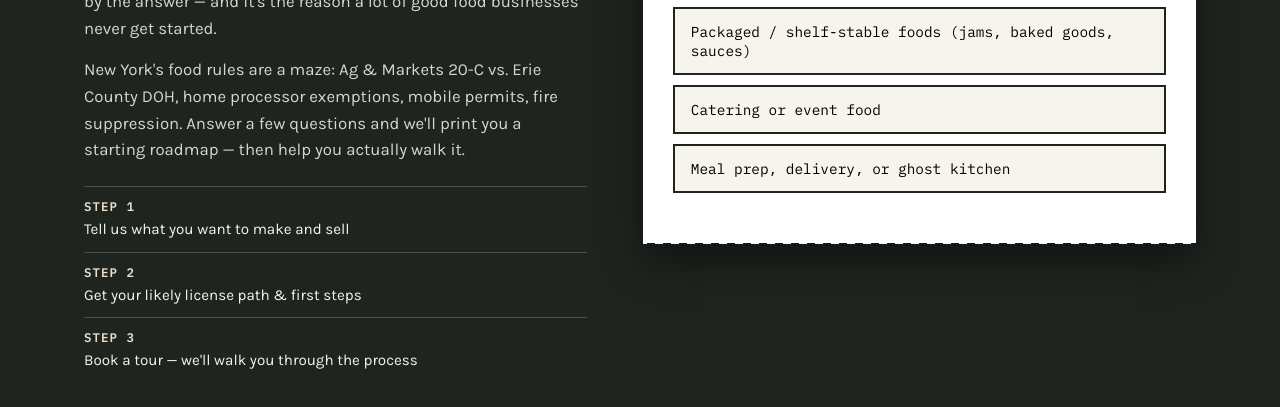
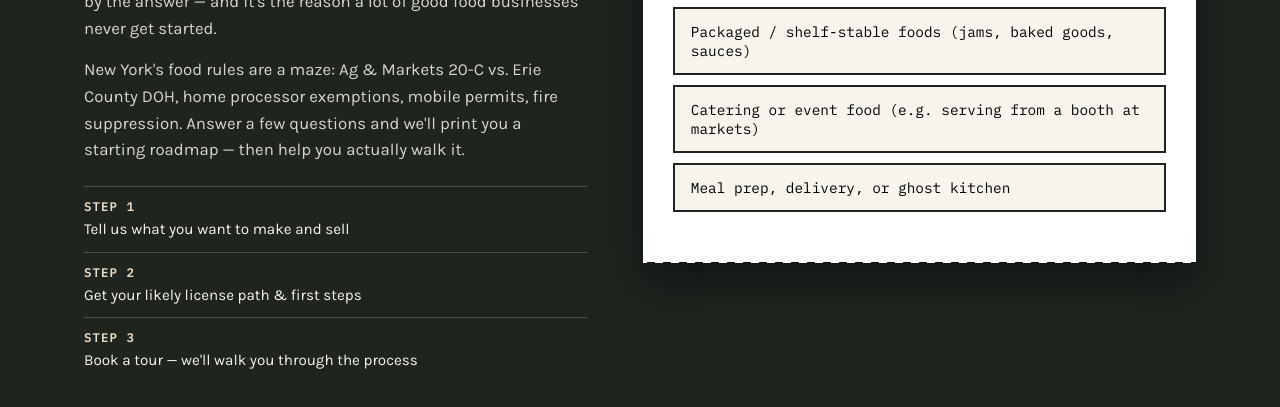
Before and after one commit to SD9580/cck-license-finder, a plain HTML site: page index.html in a window 1280 px wide. Shown: the part 281-688 px from the top of the page. Drawn offline with nearby package versions, Linux system fonts and the light colour scheme.

Commit message:
Clarify catering option with market booth example

```diff
--- a/index.html
+++ b/index.html
@@ -217,7 +217,7 @@
       opts: [
         {t:'Food from a truck or trailer', v:'truck'},
         {t:'Packaged / shelf-stable foods (jams, baked goods, sauces)', v:'packaged'},
-        {t:'Catering or event food', v:'catering'},
+        {t:'Catering or event food (e.g. serving from a booth at markets)', v:'catering'},
         {t:'Meal prep, delivery, or ghost kitchen', v:'prepared'}
       ]
     }
```
